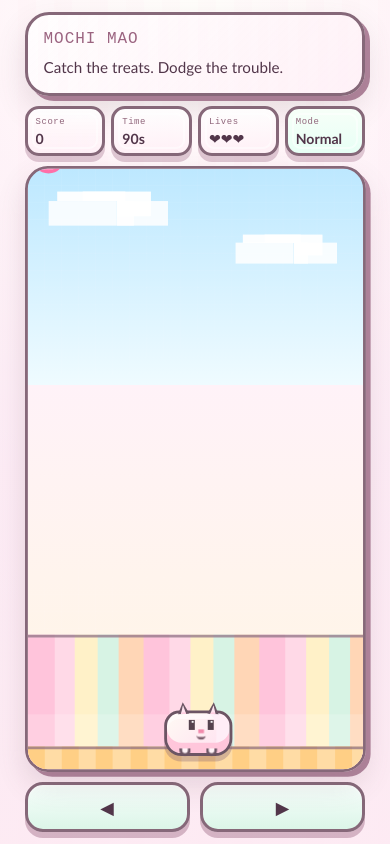
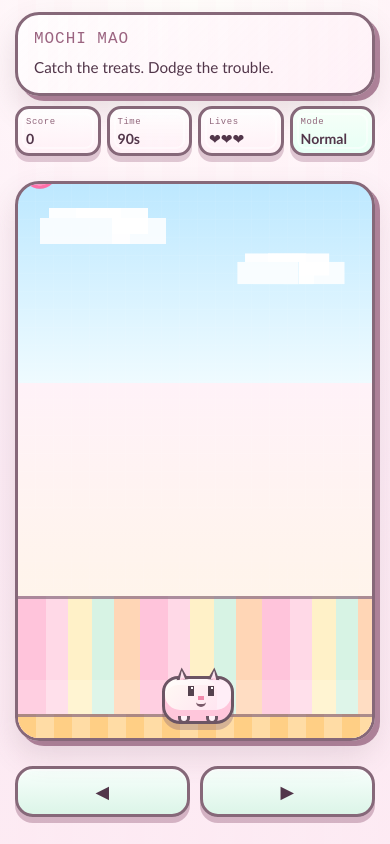
Before and after one commit to kimmyphua/mochi-mao, a React (Vite) app: page / in a window 390 px wide. Both pictures are taken after a click on the button "Start Game". Built offline with nearby package versions, Linux system fonts and the light colour scheme.

Commit message:
Improve mobile gameplay viewport sizing

```diff
--- a/src/App.tsx
+++ b/src/App.tsx
@@ -31,8 +31,7 @@ import { clamp, createItem, isColliding } from './game/utils';
 import { createHeartItem } from './game/utils';
 
 const ARENA_WIDTH = 360;
-const ARENA_HEIGHT = 640;
-const PLAYER_Y = ARENA_HEIGHT - PLAYER_HEIGHT - 20;
+const DEFAULT_ARENA_HEIGHT = 640;
 const PLAYER_SPEED = 330;
 
 export default function App() {
@@ -48,6 +47,7 @@ export default function App() {
   const [isScoreSaved, setIsScoreSaved] = useState(false);
   const [isCatHurt, setIsCatHurt] = useState(false);
   const [arenaScale, setArenaScale] = useState(1);
+  const [arenaHeight, setArenaHeight] = useState(DEFAULT_ARENA_HEIGHT);
 
   const animationFrameRef = useRef<number>();
   const countdownTimeoutRef = useRef<number>();
@@ -76,6 +76,32 @@ export default function App() {
   const gameLayoutRef = useRef<HTMLElement>(null);
   const hudRef = useRef<HTMLDivElement>(null);
   const touchControlsRef = useRef<HTMLDivElement>(null);
+
+  useEffect(() => {
+    const updateArenaHeight = () => {
+      const width = window.innerWidth;
+      const height = window.innerHeight;
+
+      if (width <= 420) {
+        setArenaHeight(height <= 760 ? 520 : 560);
+        return;
+      }
+
+      if (width <= 560) {
+        setArenaHeight(height <= 820 ? 560 : 600);
+        return;
+      }
+
+      setArenaHeight(DEFAULT_ARENA_HEIGHT);
+    };
+
+    updateArenaHeight();
+    window.addEventListener('resize', updateArenaHeight);
+
+    return () => {
+      window.removeEventListener('resize', updateArenaHeight);
+    };
+  }, []);
 
   useEffect(() => {
     gameStartAudioRef.current = new Audio(gameStartUrl);
@@ -165,7 +191,7 @@ export default function App() {
       const nextScale = Math.min(
         1,
         availableWidth / ARENA_WIDTH,
-        availableHeight / ARENA_HEIGHT,
+        availableHeight / arenaHeight,
       );
 
       setArenaScale((current) => (Math.abs(current - nextScale) > 0.01 ? nextScale : current));
@@ -191,7 +217,7 @@ export default function App() {
       resizeObserver.disconnect();
       window.removeEventListener('resize', updateArenaScale);
     };
-  }, [screen]);
+  }, [arenaHeight, screen]);
 
   useEffect(() => {
     const onKeyDown = (event: KeyboardEvent) => {
@@ -290,7 +316,7 @@ export default function App() {
           const nextY = item.y + item.speed * settings.speedMultiplier * deltaSeconds;
           const movedItem = { ...item, y: nextY };
 
-          if (isColliding(movedItem, gameStateRef.current.playerX, PLAYER_Y)) {
+          if (isColliding(movedItem, gameStateRef.current.playerX, playerY)) {
             if (movedItem.type === 'heart') {
               livesGained += movedItem.heal ?? 1;
             } else if (movedItem.kind === 'good') {
@@ -301,7 +327,7 @@ export default function App() {
             return;
           }
 
-          if (nextY <= ARENA_HEIGHT) {
+          if (nextY <= arenaHeight) {
             remaining.push(movedItem);
           }
         });
@@ -490,14 +516,15 @@ export default function App() {
     () => DIFFICULTY_SETTINGS[difficulty].label,
     [difficulty],
   );
+  const playerY = arenaHeight - PLAYER_HEIGHT - 20;
   const arenaViewportStyle = useMemo(
     () =>
       ({
         ['--arena-scale' as string]: arenaScale.toString(),
         ['--arena-width' as string]: `${ARENA_WIDTH}px`,
-        ['--arena-height' as string]: `${ARENA_HEIGHT}px`,
+        ['--arena-height' as string]: `${arenaHeight}px`,
       }) satisfies CSSProperties,
-    [arenaScale],
+    [arenaHeight, arenaScale],
   );
 
   return (
@@ -635,7 +662,7 @@ export default function App() {
                 <div
                   aria-label="Pastel cat"
                   className={`cat-sprite${isCatHurt ? ' hurt' : ''}`}
-                  style={{ transform: `translate(${playerX}px, ${PLAYER_Y}px)` }}
+                  style={{ transform: `translate(${playerX}px, ${playerY}px)` }}
                 >
                   <span className="cat-ear cat-ear-left" />
                   <span className="cat-ear cat-ear-right" />
```
